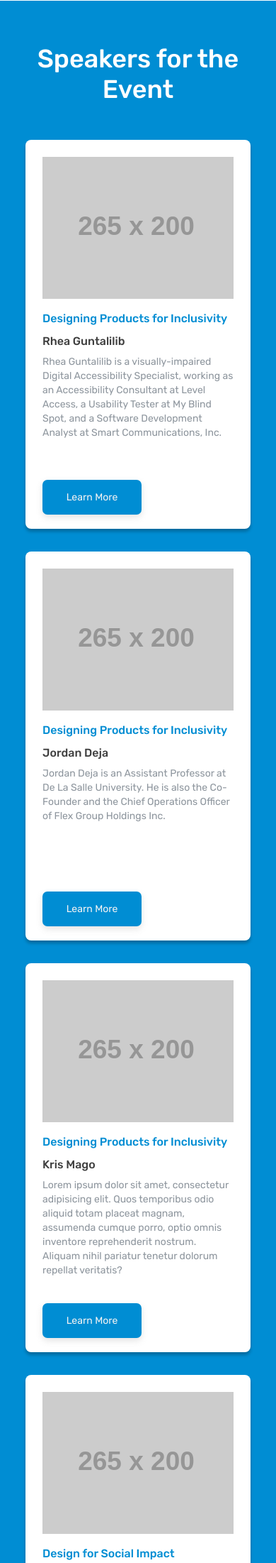
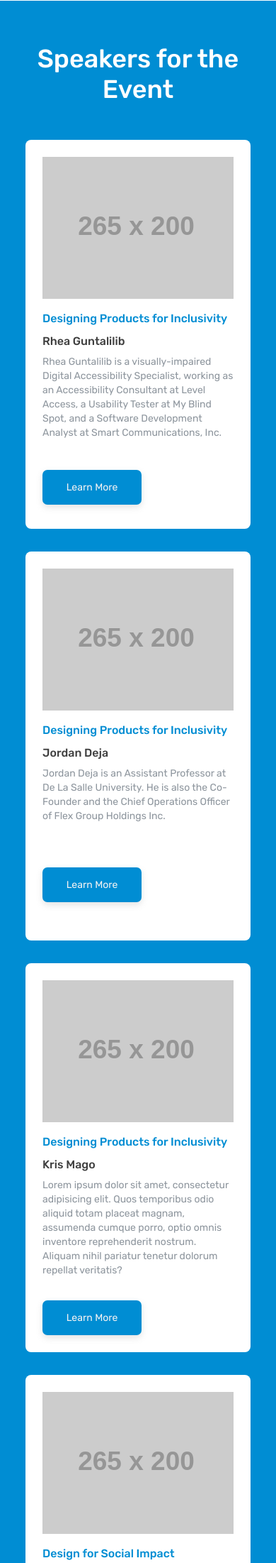
Before and after one commit to UXSoc/ux-chill-website-2019, a PHP site: page / in a window 390 px wide; the page is wider, and only the part inside the window is pictured. Shown: the part 681-2883 px from the top of that part at 71% size. Run offline with PHP 8.4, Linux system fonts and the light colour scheme; grey boxes labelled with a size stand in for pictures from a placeholder-image service; some libraries are stand-ins or nearby versions.

Commit message:
Fix speakers

```diff
--- a/stylesheets/speakers.css
+++ b/stylesheets/speakers.css
@@ -29,13 +29,12 @@
   height: 500px;
   padding: 30px;
   border-radius: 8px;
-  box-shadow: 0px 4px 4px rgba(0, 0, 0, 0.25);
   text-align: left;
   margin-bottom: 40px;
   margin-left: 12px;
   margin-right: 12px;
   display: grid;
-  grid-template-rows: 216px 32px 32px 160px auto;
+  grid-template-rows: 216px 32px 32px auto auto;
 }
 
 .panel-img {
@@ -113,10 +112,9 @@
     margin-bottom: 32px;
     padding: 24px;
     border-radius: 8px;
-    box-shadow: 0px 4px 4px rgba(0, 0, 0, 0.25);
     text-align: left;
     display: grid;
-    grid-template-rows: 216px 32px 31px 160px auto;
+    grid-template-rows: 216px 32px 31px auto auto;
   }
 
   .panel-button {
@@ -139,7 +137,7 @@
 
   .uxc2-panel {
     width: 73vw;
-    grid-template-rows: 216px 32px 48px 150px auto;
+    grid-template-rows: 216px 32px 48px auto auto;
   }
 
   .panel-img {
```
